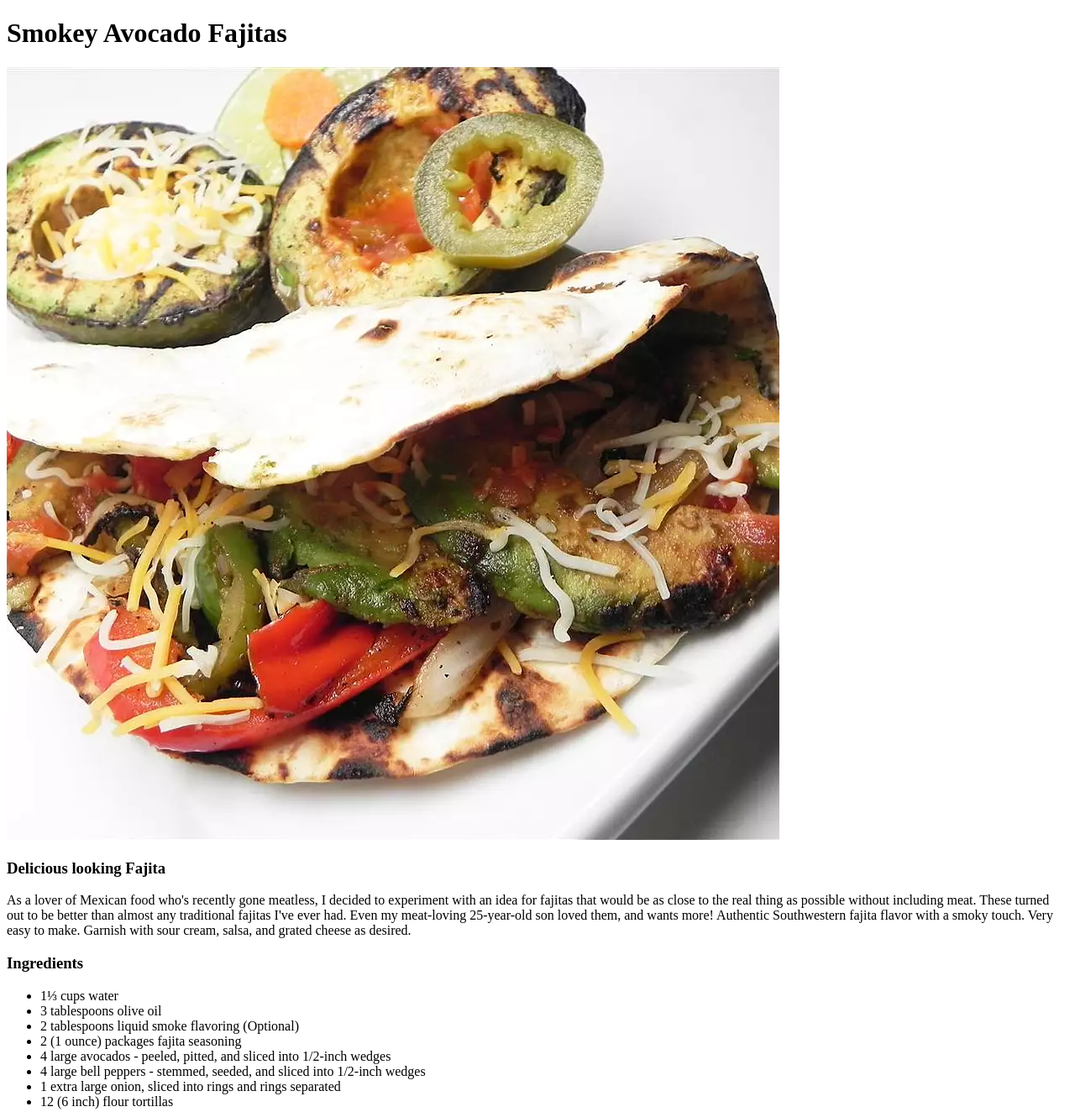
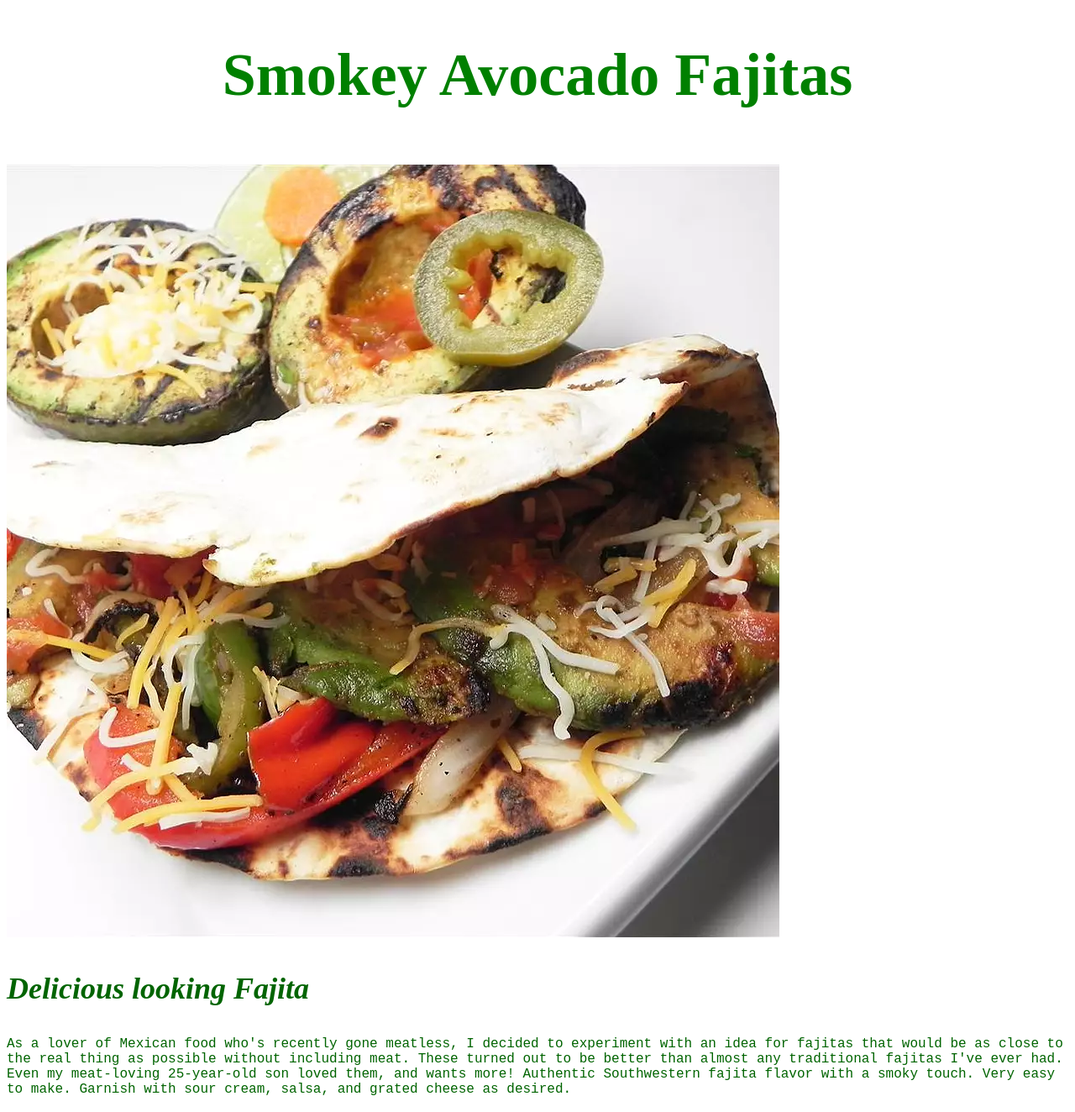
Before and after one commit to avneets93/odin-recipes, a plain HTML site: page recipes/meatless-fajitas.html in a window 1280 px wide. Shown: the top 1324 px of the page at 84% size. Drawn offline with Linux system fonts and the light colour scheme.

Commit message:
Add CSS files

```diff
--- /dev/null
+++ b/style.css
@@ -0,0 +1,23 @@
+h1{
+    text-align: center;
+    color:  green;
+    height: 100px;
+    font-size: 72px;
+}
+.background{
+    background-color: aliceblue;
+}
+h3{
+    font-size: 36px;
+    color: darkgreen;
+    font-style: italic;
+}
+.text{
+    color: darkgreen;
+    font-family: 'Courier New', Courier, monospace;
+}
+
+.ingredients{
+    background-color: bisque;
+    height: max-content;
+}
```
Also changed, not shown: index.html (+4 -0 lines).
